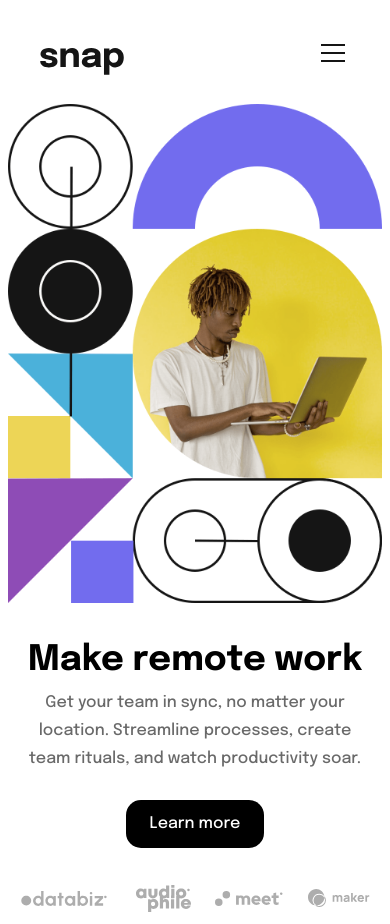
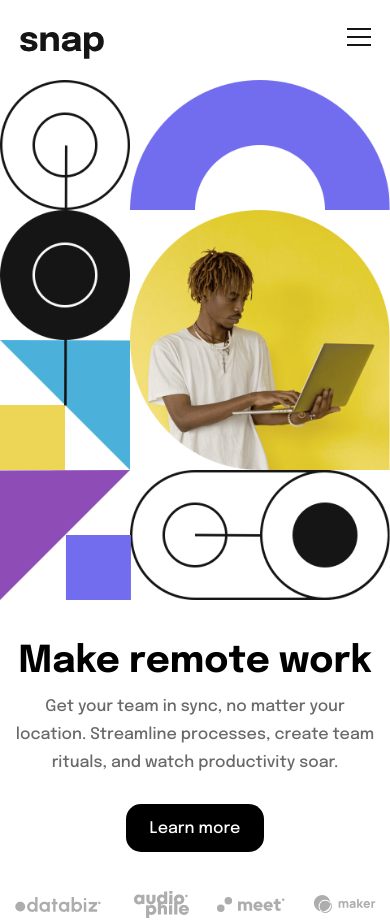
Before and after one commit to brainwins/intro-section-with-dropdown-navigation-main-mine, a plain HTML site: page index.html in a window 390 px wide. Drawn offline with Linux system fonts and the light colour scheme.

Commit message:
Fixed some responsive issues

```diff
--- a/styles/global.scss
+++ b/styles/global.scss
@@ -8,13 +8,14 @@ body{
   font-size: 16px;
   box-sizing: border-box;
   font-family: 'Epilogue', sans-serif;
+  margin: 0;
 }
 header{
   margin: auto;
   max-width: 1440px;
   width: 100%;
   font-size: 0.95rem;
-  height: 6rem;
+  height: 5rem;
   display: flex;
   align-items: center;
   font-weight: 500;
@@ -205,7 +206,7 @@ main{
   transform: rotateX(180deg);
   filter: brightness(0);
 }
-@media (max-width: 500px) {
+@media (max-width: 750px) {
   header{
     justify-content: space-between;
   }
@@ -218,7 +219,7 @@ main{
     transform: translateX(0%);
   }
   .mobile-nav-toggle{
-    margin-right: 10%;
+    margin-right: 5vw;
     display: block;
     cursor:pointer;
     width: 1.5rem;
@@ -229,6 +230,9 @@ main{
     border: 0;
     background-repeat:no-repeat;
     transform-origin: 50% 50%;
+  }
+  .logo{
+    margin-left: 5vw;
   }
   .mobile-nav-toggle[data-open="true"]{
     background: url(../images/icon-close-menu.svg);
@@ -318,7 +322,7 @@ main{
     }
     .main-left{
       width: 100%;
-      margin:0;
+      margin-top:8vw;
       padding: 0;
       text-align: center;
       .main-text p{
@@ -330,6 +334,9 @@ main{
         margin:auto;
         margin-top: 1rem;
         padding: .95rem 1.5rem;
+      }
+      .hero-text{
+        font-size: 9.5vw;
       }
       h1{
         text-align: center;
@@ -355,3 +362,27 @@ main{
   }
 
 }
+@media (max-width: 1050px) {
+  .main-right{
+    align-items: flex-start;
+  }
+  .main-left{
+    padding-top: 0;
+    h1{
+      margin-top: 2%;
+      margin-bottom: 1vw;
+    }
+    .hero-text{
+      font-size: 6vw;
+    }
+    p{
+      padding-right: 2rem;
+      font-size: 2.5vw;
+    }
+  }
+  .main-right-image{
+    img{
+      width:100%;
+    }
+  }
+}
```
Also changed, not shown: styles/global.min.css.
